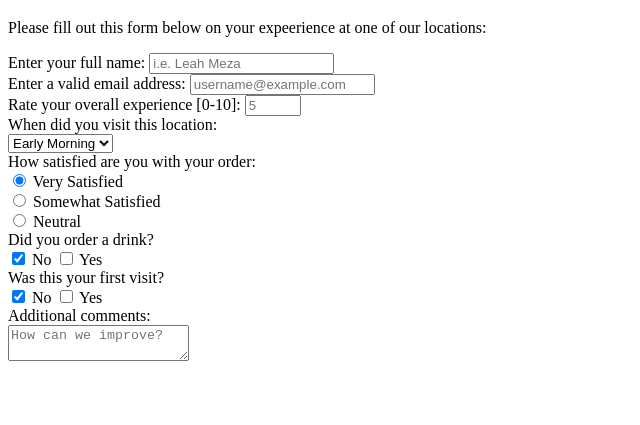
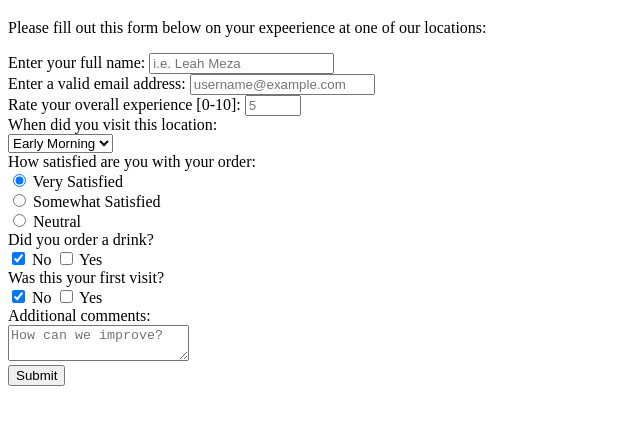
Before and after one commit to leahmezacs/French-Cafe-Survey, a plain HTML site: page index.html in a window 1280 px wide. Shown: the part 61-486 px from the top of the page, without its empty margins (0-640 px from the left). Drawn offline with Linux system fonts and the light colour scheme.

Commit message:
added submit button; user story #17

```diff
--- a/index.html
+++ b/index.html
@@ -40,7 +40,8 @@
             <input type="checkbox" id="yes2" name="visit" value="yes">
                 <label for="yes2">Yes</label> <br>
         <label id="textarea-label">Additional comments:</label> <br>
-            <textarea placeholder="How can we improve?"></textarea>
+            <textarea placeholder="How can we improve?"></textarea> <br>
+        <input type="Submit" id="submit">
     </form>
 </body>
 </html>
```
